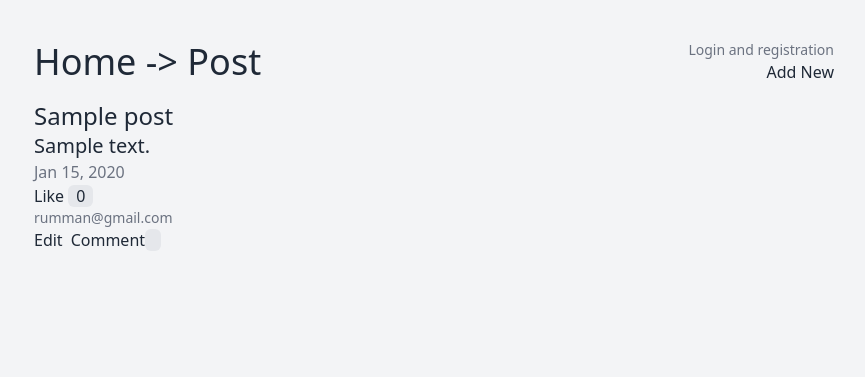
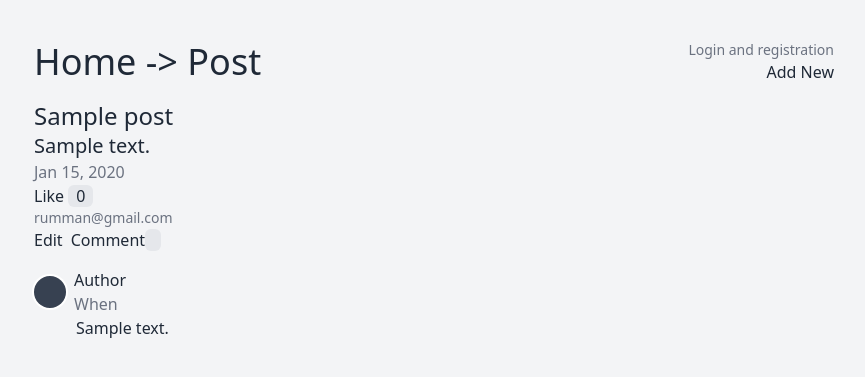
Before and after one commit to AmanAzim/Symfony-app, a Symfony app: template templates/micro_post/show.html.twig in a window 1280 px wide. Shown: the top 377 px of the page, without its empty margins (206-1071 px from the left). Run offline with Twig, Linux system fonts and the light colour scheme; the template is opened without the code that fills it: most values are stand-ins (such as "Sample title", 1, 10 or a date in 2020); some libraries are stand-ins or nearby versions.

Commit message:
back navigation fixed

```diff
--- a/src/Controller/MicroPostController.php
+++ b/src/Controller/MicroPostController.php
@@ -78,7 +78,8 @@ class MicroPostController extends AbstractController
         }
 
         return $this->renderForm('micro_post/editPost.html.twig', [
-            'form' => $form
+            'form' => $form,
+            'post' => $post,
         ]);
     }
 
--- a/templates/micro_post/comment.html.twig
+++ b/templates/micro_post/comment.html.twig
@@ -3,7 +3,7 @@
 {% block title %}Post - Add comment{% endblock %}
 
 {% block bread %}
--> Post comment
+-> <a href="{{ path('app_micro_get_single_post', { id: post.id }) }}">Post -></a>Comment
 {% endblock %}
 
 {% block body %}
--- a/templates/micro_post/editPost.html.twig
+++ b/templates/micro_post/editPost.html.twig
@@ -3,7 +3,7 @@
 {% block title %}Edit post{% endblock %}
 
 {% block bread %}
--> Edit Post
+-> <a href="{{ path('app_micro_get_single_post', { id: post.id }) }}">Post -></a>Edit
 {% endblock %}
 
 {% block body %}
--- a/templates/micro_post/show.html.twig
+++ b/templates/micro_post/show.html.twig
@@ -8,4 +8,21 @@
 
 {% block body %}
     {{ include('micro_post/_post.html.twig', { post })}}
+    <div class="mt-4">
+        {% for comment in post.comments %}
+            <div>
+                <div class="flex items-center">
+                    <div class="inline-block bg-gray-200 dark: bg-gray-700 rounded-full text-3xl w-8 h-8 ring-2 ring-white dark:ring-gray-600 mr-2"></div>
+                    <div>
+                        <div class="font-medium text-gray-800 dark:text-gray-300">Author</div>
+                        <div class="font-light text-gray-500 dark:text-gray-500">When</div>
+                    </div>
+                </div>
+                <div class="flex">
+                    <div class="border ml-4 mr-6 pb-12 {% if not loop.last %}border-gray-300 dark:border-gray-600{% else %}border-transparent{% endif %}"></div>
+                    <div>{{ comment.text }}</div>
+                </div>
+            </div>
+        {% endfor %}
+    </div>
 {% endblock %}
```
